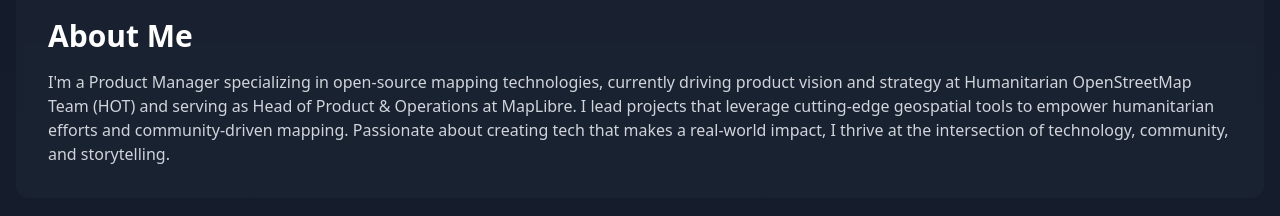
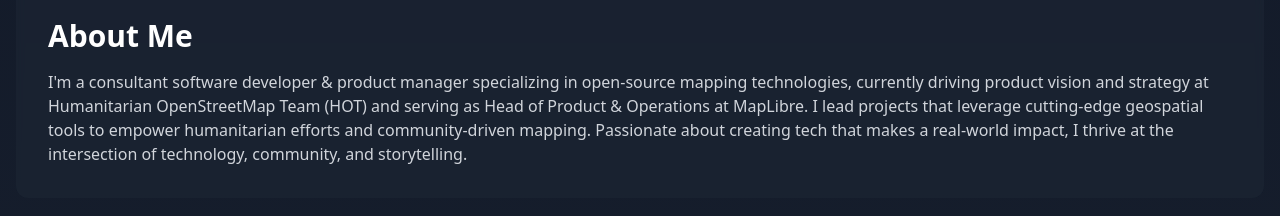
Before and after one commit to ramyaragupathy/ramyaragupathy.github.io, a React (Vite) app: page / in a window 1280 px wide. Shown: the part 558-774 px from the top of the page. Built offline with nearby package versions, Linux system fonts and the light colour scheme.

Commit message:
incude consultant

```diff
--- a/src/App.tsx
+++ b/src/App.tsx
@@ -58,7 +58,7 @@
         <div className="bg-gray-800/50 rounded-xl p-8 backdrop-blur-sm">
           <h2 className="text-3xl font-bold text-white mb-4">About Me</h2>
           <p className="text-gray-300">
-          I'm a Product Manager specializing in open-source mapping technologies, currently driving product vision and strategy at Humanitarian OpenStreetMap Team (HOT) and serving as Head of Product & Operations at MapLibre. I lead projects that leverage cutting-edge geospatial tools to empower humanitarian efforts and community-driven mapping. Passionate about creating tech that makes a real-world impact, I thrive at the intersection of technology, community, and storytelling.
+          I'm a consultant software developer & product manager specializing in open-source mapping technologies, currently driving product vision and strategy at Humanitarian OpenStreetMap Team (HOT) and serving as Head of Product & Operations at MapLibre. I lead projects that leverage cutting-edge geospatial tools to empower humanitarian efforts and community-driven mapping. Passionate about creating tech that makes a real-world impact, I thrive at the intersection of technology, community, and storytelling.
           </p>
         </div>
       </div>
```
Also changed, not shown: 1 other file (tests, documents, lock files or other folders).
